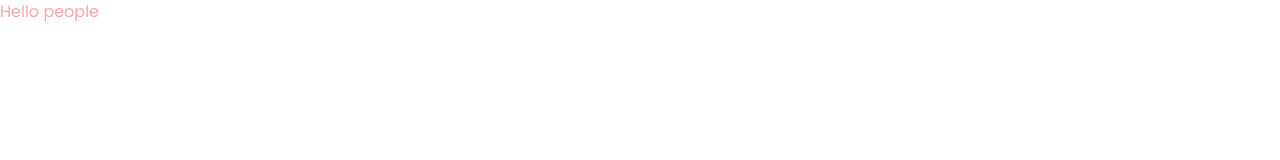
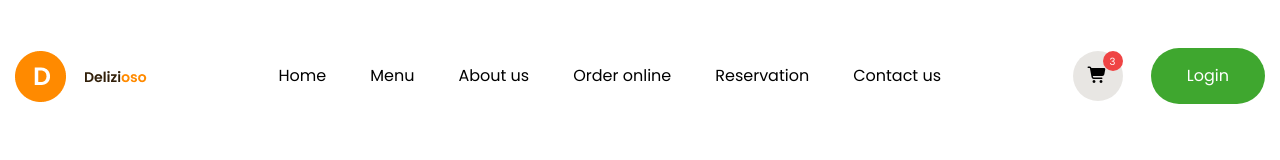
Before and after one commit to Aslbek087/Delizioso, a website: page src/index.html in a window 1280 px wide. Drawn offline with Linux system fonts and the light colour scheme.

Commit message:
nav done

```diff
--- a/src/index.html
+++ b/src/index.html
@@ -1,13 +1,52 @@
 <!DOCTYPE html>
 <html lang="en">
+
 <head>
     <meta charset="UTF-8">
     <meta name="viewport" content="width=device-width, initial-scale=1.0">
     <link rel="stylesheet" href="css/output.css">
     <link rel="stylesheet" href="css/font.css">
+    <link rel="stylesheet" href="https://cdnjs.cloudflare.com/ajax/libs/font-awesome/7.0.1/css/all.min.css"
+        integrity="sha512-2SwdPD6INVrV/lHTZbO2nodKhrnDdJK9/kg2XD1r9uGqPo1cUbujc+IYdlYdEErWNu69gVcYgdxlmVmzTWnetw=="
+        crossorigin="anonymous" referrerpolicy="no-referrer" />
     <title>Document</title>
 </head>
+
 <body>
-    <h1 class="text-red-300">Hello people</h1>
+    <header>
+        <nav class="container flex items-center justify-between py-12">
+            <a href="#!">
+                <img src="image/Logo.png" alt="">
+            </a>
+            <ul class="flex gap-x-11">
+                <li>
+                    <a href="#!" class="hover:text-primery">Home</a>
+                </li>
+                <li>
+                    <a href="#!" class="hover:text-primery">Menu</a>
+                </li>
+                <li>
+                    <a href="#!" class="hover:text-primery">About us</a>
+                </li>
+                <li>
+                    <a href="#!" class="hover:text-primery">Order online</a>
+                </li>
+                <li>
+                    <a href="#!" class="hover:text-primery">Reservation</a>
+                </li>
+                <li>
+                    <a href="#!" class="hover:text-primery">Contact us</a>
+                </li>
+            </ul>
+            <div>
+                <button class="w-[50px] h-[50px] bg-[#d0ccc77e] rounded-full relative">
+                    <i class="fa-solid fa-cart-shopping"></i>
+                    <span class="w-5 h-5 bg-red-500 rounded-full absolute text-[10px] text-white flex justify-center items-center  top-0 right-0">3</span>
+                </button>
+                <button class=" bg-secondary text-white py-4 px-9 rounded-full ml-6">Login</button>
+            </div>
+        </nav>
+    </header>
 </body>
+
 </html>
--- a/tailwind.config.js
+++ b/tailwind.config.js
@@ -9,6 +9,11 @@ module.exports = {
         thirdstage:'#311F09'
       }
     },
+    container: {
+      center: true,
+      padding:'15px',
+      sm:'1130px'
+    }
   },
   plugins: [],
 }
```
Also changed, not shown: src/css/output.css, src/image/Logo.png (added).
